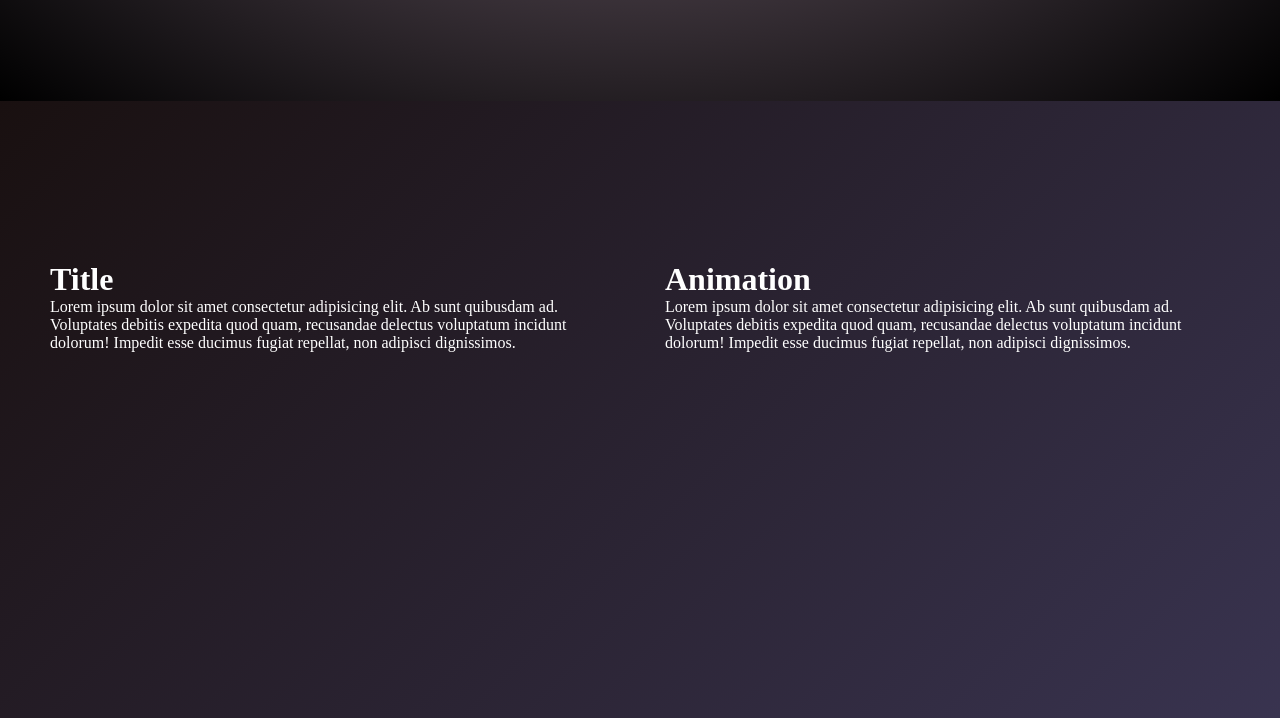
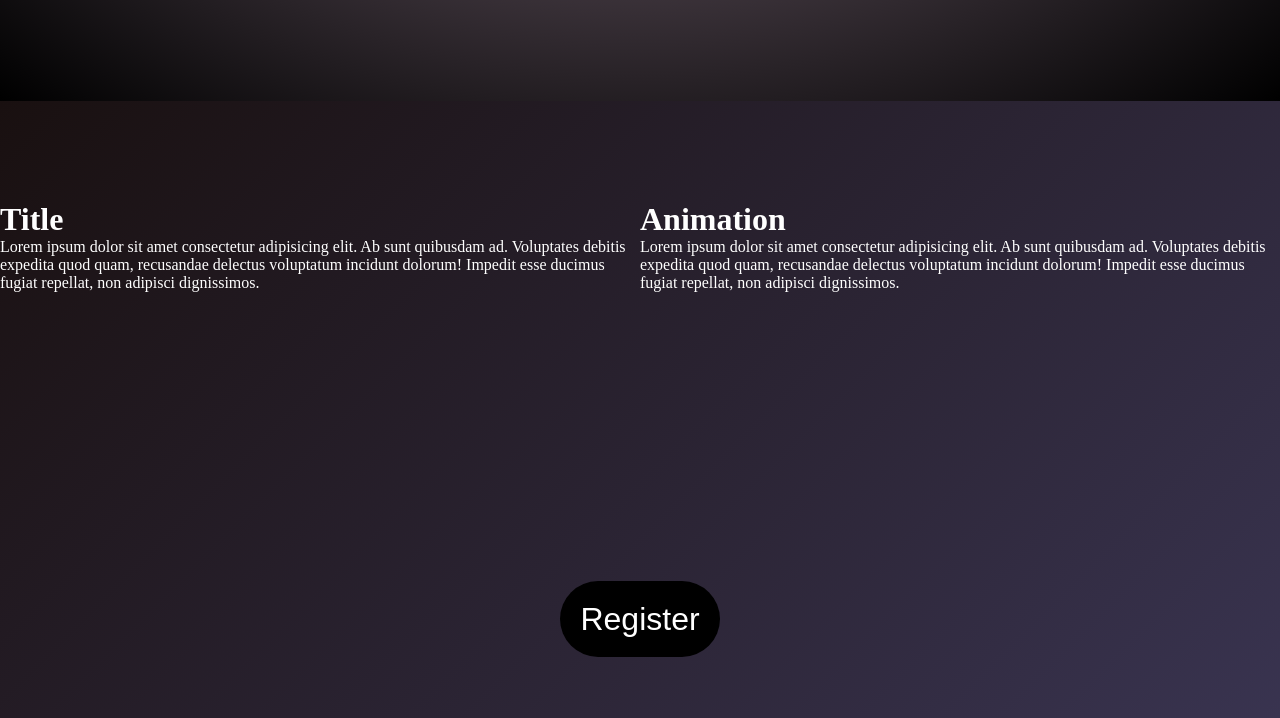
Before and after one commit to Bibek00Kr/TA2, a plain HTML site: page index.html in a window 1280 px wide. Shown: the part 699-1417 px from the top of the page. Drawn offline with Linux system fonts and the light colour scheme.

Commit message:
Add files via upload

```diff
--- a/style.css
+++ b/style.css
@@ -1,7 +1,7 @@
 *{
     margin: 0;
     padding: 0;
-    box-sizing: border-box;
+    /* box-sizing: border-box; */
 }
 #page1{
     height: 100vh;
@@ -65,13 +65,13 @@ p{
 }
 .center{
     display: flex;
-    padding-left: 50px;
-    height: 80vh;
-    padding-top: 20vh;
+    /* padding-left: 50px; */
+    height: 400px;
+    padding-top: 100px;
 }
-.animation{
+/* .animation{
     padding: 0px 50px;
-}
+} */
 html{
     scroll-snap-type: y mandatory;
 }
```
